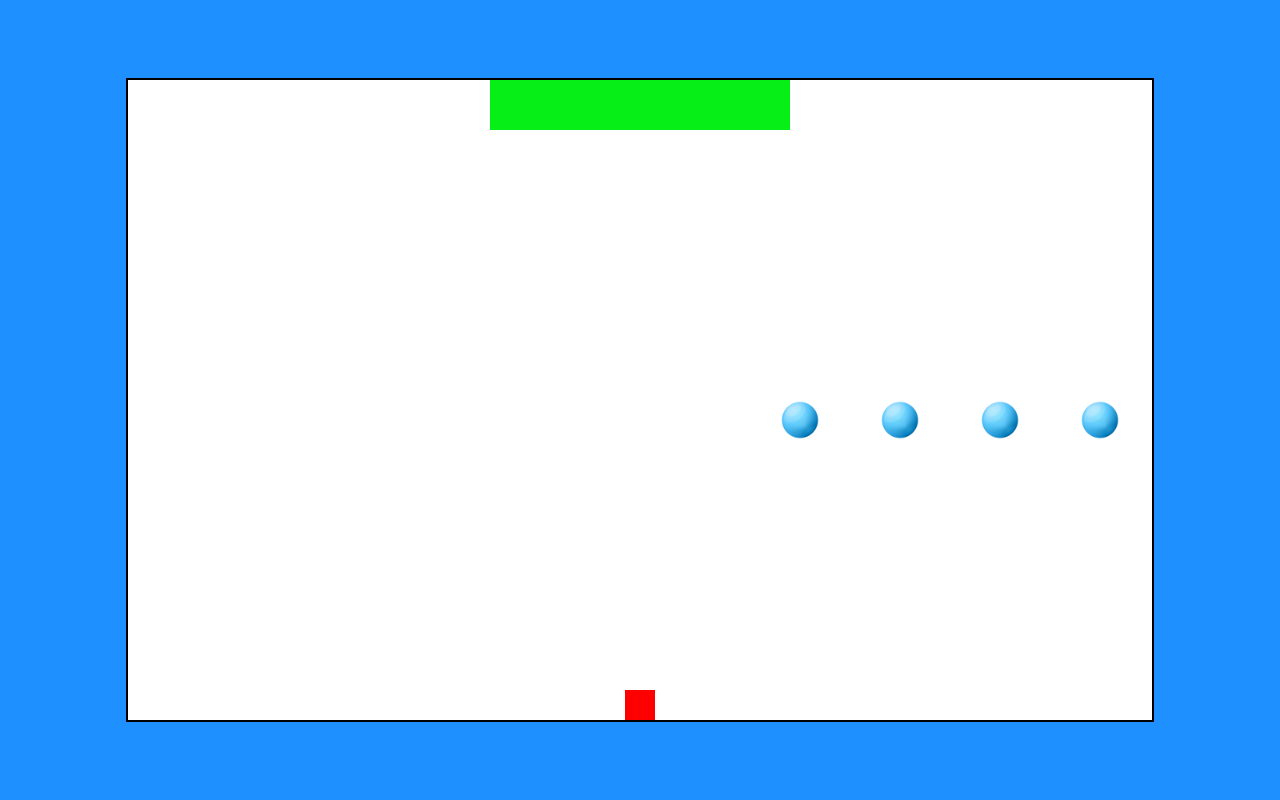
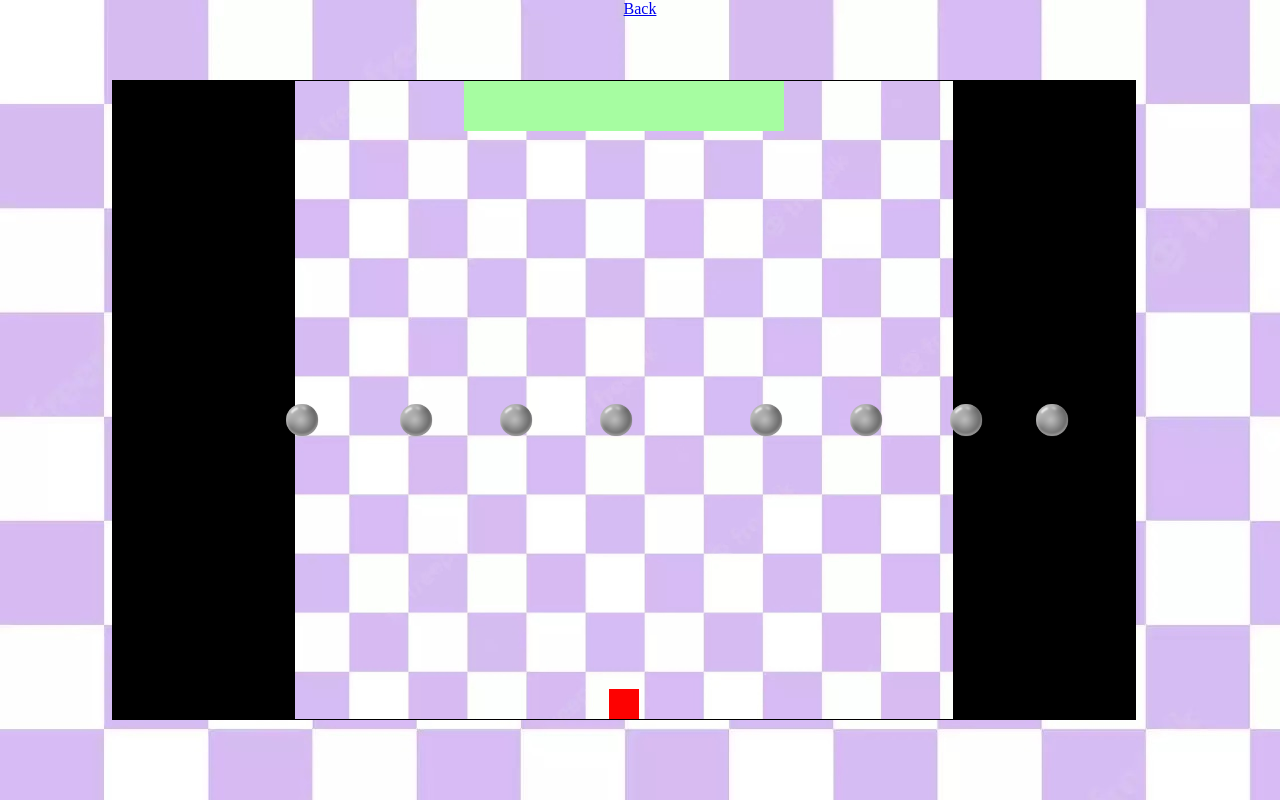
Before and after one commit to leogenuit/the-hardest-game, a plain HTML site: page index.html in a window 1280 px wide. Drawn offline with Linux system fonts and the light colour scheme.

Commit message:
add design

```diff
--- a/app.js
+++ /dev/null
@@ -1,275 +0,0 @@
-const world = document.querySelector("#game-board");
-const c = world.getContext("2d");
-
-world.width = world.clientWidth;
-world.height = world.clientHeight;
-
-let frames = 0;
-
-const keys = {
-  ArrowUp: { pressed: false },
-  ArrowDown: { pressed: false },
-  ArrowLeft: { pressed: false },
-  ArrowRight: { pressed: false },
-};
-
-class Player {
-  constructor() {
-    this.width = 30; // Largeur du player
-    this.height = 30; // Hauteur du player
-    this.position = {
-      x: (world.width - this.width) / 2,
-      y: world.height - this.height,
-    };
-  }
-  draw() {
-    c.fillStyle = "red"; // Le player sera un carré rouge
-    c.fillRect(this.position.x, this.position.y, this.width, this.height);
-  }
-
-  moveUp() {
-    this.position.y -= 3;
-  }
-  moveDown() {
-    this.position.y += 3;
-  }
-  moveLeft() {
-    this.position.x -= 3;
-  }
-  moveRight() {
-    this.position.x += 3;
-  }
-
-  update() {
-    // Prends la position du player
-    // Ajoute sa vitesse de déplacement
-    // Dessine à nouveau le player
-    for (const key in keys) {
-      switch (key) {
-        case "ArrowUp":
-          if (keys[key].pressed && this.position.y > 0) {
-            this.moveUp();
-          }
-          break;
-        case "ArrowDown":
-          if (
-            keys[key].pressed &&
-            this.position.y < world.height - this.height
-          ) {
-            this.moveDown();
-          }
-          break;
-        case "ArrowLeft":
-          if (keys[key].pressed && this.position.x > 0) {
-            this.moveLeft();
-          }
-          break;
-        case "ArrowRight":
-          if (keys[key].pressed && this.position.x < world.width - this.width) {
-            this.moveRight();
-          }
-          break;
-
-        default:
-          console.log("nothing here");
-          break;
-      }
-    }
-    this.draw();
-    // if (keys.ArrowLeft.pressed && this.position.x >= 0) {
-    //   this.velocity.x = -3;
-    // } else if (
-    //   keys.ArrowRight.pressed &&
-    //   this.position.x <= world.width - this.width
-    // ) {
-    //   this.velocity.x = +3;
-    // } else if (keys.ArrowUp.pressed && this.position.y >= 0) {
-    //   this.velocity.y = -3;
-    // } else if (
-    //   keys.ArrowDown.pressed &&
-    //   this.position.y <= world.height - this.height
-    // ) {
-    //   this.velocity.y = +3;
-    // } else {
-    //   this.velocity.x = 0;
-    //   this.velocity.y = 0;
-    // }
-  }
-}
-class ZoneWin {
-  constructor() {
-    this.width = 300;
-    this.height = 50;
-    this.position = {
-      x: world.width / 2 - this.width / 2,
-      y: 0,
-    };
-  }
-  draw() {
-    c.fillStyle = "rgb(6, 239, 22)";
-    c.fillRect(this.position.x, this.position.y, this.width, this.height);
-  }
-}
-class Ball {
-  constructor({ position }) {
-    this.velocity = {
-      x: 2,
-      y: 0,
-    };
-    this.image = null;
-    this.width = 40;
-    this.height = 40;
-    this.image = new Image();
-    this.image.src = "./blue-ball.jpeg";
-
-    this.position = {
-      x: position.x,
-      y: position.y,
-    };
-  }
-
-  draw() {
-    c.drawImage(
-      this.image,
-      this.position.x,
-      this.position.y,
-      this.width,
-      this.height
-    );
-  }
-
-  update({ velocity }) {
-    this.position.x += velocity.x;
-    this.position.y += velocity.y;
-    if (this.position.y + this.height === player.position) {
-      console.log("you'r died");
-    }
-    this.draw();
-  }
-}
-// class Grid {
-//   constructor() {
-//     this.position = { x: 0, y: 0 };
-//     this.velocity = { x: 0.5, y: 0 };
-//     this.arrayBalls = [];
-//     let rows = Math.floor((world.height / 34) * (1 / 3));
-//     const columns = Math.floor((world.width / 34) * (2 / 3));
-//     this.height = rows * 34;
-//     this.width = columns * 34;
-//     for (let x = 0; x < columns; x++) {
-//       for (let y = 0; y < rows; y++) {
-//         this.arrayBalls.push(
-//           new Ball({
-//             position: {
-//               x: x * 34,
-//               y: y * 34,
-//             },
-//           })
-//         );
-//       }
-//     }
-//   }
-//   update() {
-//     this.position.x += this.velocity.x;
-//     this.position.y += this.velocity.y;
-//     this.velocity.y = 0;
-//     if (this.position.x + this.width >= world.width || this.position.x == 0) {
-//       this.velocity.x = -this.velocity.x;
-//       this.velocity.y = 32;
-//     }
-//   }
-// }
-function finishedLevel() {
-  if (
-    player.position.y < zoneWin.position.y + zoneWin.height - player.height &&
-    player.position.x < zoneWin.position.x + zoneWin.width - player.width &&
-    player.position.x > zoneWin.position.x
-  )
-    console.log("⚜️⚡️💥🔥🌈 YOU WIN 🌈🔥💥⚜️⚡️ height");
-
-  {
-    //alert("⚜️⚡️💥🔥🌈 YOU WIN 🌈🔥💥⚜️⚡️");
-  }
-}
-// let grids = [new Grid()];
-const player = new Player(world);
-const zoneWin = new ZoneWin();
-// const badBall = new Ball(50, 50);
-// //Boucle d'animation
-// console.log(badBall);
-const groupOfBalls = [
-  new Ball({ position: { x: 50, y: world.height / 2 } }),
-  new Ball({ position: { x: 150, y: world.height / 2 } }),
-  new Ball({ position: { x: 250, y: world.height / 2 } }),
-  new Ball({ position: { x: 350, y: world.height / 2 } }),
-  new Ball({ position: { x: 500, y: world.height / 2 } }),
-  new Ball({ position: { x: 600, y: world.height / 2 } }),
-  new Ball({ position: { x: 700, y: world.height / 2 } }),
-  new Ball({ position: { x: 800, y: world.height / 2 } }),
-];
-
-const animationLoop = () => {
-  c.clearRect(0, 0, world.width, world.height);
-  zoneWin.draw();
-
-  player.update();
-  for (const ball of groupOfBalls) {
-    ball.update({ velocity: { x: 2, y: 0 } });
-  }
-  // badBall.update({ velocity: { x: 2, y: 0 } });
-  finishedLevel();
-
-  // grids.forEach((grid, indexGrid)=> {
-  //   grid.update();
-  //   grid.arrayBalls.forEach
-  // })
-
-  frames++;
-  requestAnimationFrame(animationLoop);
-};
-
-animationLoop();
-
-addEventListener("keydown", ({ key }) => {
-  //console.log(key);
-  switch (key) {
-    case "ArrowLeft":
-      keys.ArrowLeft.pressed = true;
-      // console.log("lefttttt");
-      break;
-    case "ArrowRight":
-      keys.ArrowRight.pressed = true;
-      // console.log("righttttt");
-      break;
-    case "ArrowUp":
-      keys.ArrowUp.pressed = true;
-      // console.log("uuuup");
-      break;
-    case "ArrowDown":
-      keys.ArrowDown.pressed = true;
-      // console.log("doooown");
-      break;
-  }
-});
-
-addEventListener("keyup", ({ key }) => {
-  //console.log(key);
-  switch (key) {
-    case "ArrowLeft":
-      keys.ArrowLeft.pressed = false;
-      // console.log("lefttttt");
-      break;
-    case "ArrowRight":
-      keys.ArrowRight.pressed = false;
-      // console.log("righttttt");
-      break;
-    case "ArrowUp":
-      keys.ArrowUp.pressed = false;
-      // console.log("uuuuuuuuuuuup");
-      break;
-    case "ArrowDown":
-      keys.ArrowDown.pressed = false;
-      // console.log("doooown");
-      break;
-  }
-});
--- a/index.html
+++ b/index.html
@@ -5,11 +5,12 @@
     <meta charset="UTF-8" />
     <meta http-equiv="X-UA-Compatible" content="IE=edge" />
     <meta name="viewport" content="width=device-width, initial-scale=1.0" />
-    <script src="./app.js" type="module"></script>
+    <script src="./js/app.js" type="module"></script>
     <link rel="stylesheet" href="./styles/style.css" />
     <title>⚜️ The Hardest Game ⚜️</title>
   </head>
   <body>
     <canvas id="game-board"></canvas>
+    <a href="main.html">Back</a>
   </body>
 </html>
--- /dev/null
+++ b/js/Ball.js
@@ -0,0 +1,39 @@
+export default class Ball {
+  constructor(c, player, { position }) {
+    this.c = c;
+    this.player = player;
+    this.velocity = {
+      x: 7,
+      y: 0,
+    };
+    this.image = null;
+    this.width = 40;
+    this.height = 40;
+    this.image = new Image();
+    this.image.src = "./../styles/img/ball.png";
+
+    this.position = {
+      x: position.x,
+      y: position.y,
+    };
+  }
+
+  draw() {
+    this.c.drawImage(
+      this.image,
+      this.position.x,
+      this.position.y,
+      this.width,
+      this.height
+    );
+  }
+
+  update() {
+    this.position.x += this.velocity.x;
+    this.position.y += this.velocity.y;
+    if (this.position.y + this.height === this.player.position) {
+      console.log("you'r died");
+    }
+    this.draw();
+  }
+}
--- /dev/null
+++ b/js/Player.js
@@ -0,0 +1,117 @@
+const keys = {
+  ArrowUp: { pressed: false },
+  ArrowDown: { pressed: false },
+  ArrowLeft: { pressed: false },
+  ArrowRight: { pressed: false },
+};
+
+export default class Player {
+  constructor(c, world) {
+    this.world = world;
+    this.c = c;
+    this.width = 30; // Largeur du player
+    this.height = 30; // Hauteur du player
+    this.position = {
+      x: (world.width - this.width) / 2,
+      y: world.height - this.height,
+    };
+  }
+  draw() {
+    this.c.fillStyle = "#fd0201"; // Le player sera un carré rouge
+    this.c.fillRect(this.position.x, this.position.y, this.width, this.height);
+  }
+
+  moveUp() {
+    this.position.y -= 3;
+  }
+  moveDown() {
+    this.position.y += 3;
+  }
+  moveLeft() {
+    this.position.x -= 3;
+  }
+  moveRight() {
+    this.position.x += 3;
+  }
+
+  update() {
+    for (const key in keys) {
+      switch (key) {
+        case "ArrowUp":
+          if (keys[key].pressed && this.position.y > 0) {
+            this.moveUp();
+          }
+          break;
+        case "ArrowDown":
+          if (
+            keys[key].pressed &&
+            this.position.y < this.world.height - this.height
+          ) {
+            this.moveDown();
+          }
+          break;
+        case "ArrowLeft":
+          if (keys[key].pressed && this.position.x > 0) {
+            this.moveLeft();
+          }
+          break;
+        case "ArrowRight":
+          if (
+            keys[key].pressed &&
+            this.position.x < this.world.width - this.width
+          ) {
+            this.moveRight();
+          }
+          break;
+
+        default:
+          console.log("nothing here");
+          break;
+      }
+    }
+    this.draw();
+  }
+}
+document.addEventListener("keydown", ({ key }) => {
+  //console.log(key);
+  switch (key) {
+    case "ArrowLeft":
+      keys.ArrowLeft.pressed = true;
+      // console.log("lefttttt");
+      break;
+    case "ArrowRight":
+      keys.ArrowRight.pressed = true;
+      // console.log("righttttt");
+      break;
+    case "ArrowUp":
+      keys.ArrowUp.pressed = true;
+      // console.log("uuuup");
+      break;
+    case "ArrowDown":
+      keys.ArrowDown.pressed = true;
+      // console.log("doooown");
+      break;
+  }
+});
+
+document.addEventListener("keyup", ({ key }) => {
+  //console.log(key);
+  switch (key) {
+    case "ArrowLeft":
+      keys.ArrowLeft.pressed = false;
+      // console.log("lefttttt");
+      break;
+    case "ArrowRight":
+      keys.ArrowRight.pressed = false;
+      // console.log("righttttt");
+      break;
+    case "ArrowUp":
+      keys.ArrowUp.pressed = false;
+      // console.log("uuuuuuuuuuuup");
+      break;
+    case "ArrowDown":
+      keys.ArrowDown.pressed = false;
+      // console.log("doooown");
+      break;
+  }
+});
--- /dev/null
+++ b/js/ZoneLose.js
@@ -0,0 +1,16 @@
+export default class ZoneLose {
+  constructor(c, world, position) {
+    this.c = c;
+    this.world = world;
+    (this.width = 182),
+      (this.height = 700),
+      (this.position = {
+        x: position === "right" ? this.world.width - this.width : 0,
+        y: 0,
+      });
+  }
+  draw() {
+    this.c.fillStyle = "#000";
+    this.c.fillRect(this.position.x, this.position.y, this.width, this.height);
+  }
+}
--- /dev/null
+++ b/js/ZoneWin.js
@@ -0,0 +1,15 @@
+export default class ZoneWin {
+  constructor(c, world) {
+    this.c = c;
+    this.width = 320;
+    this.height = 50;
+    this.position = {
+      x: world.width / 2 - this.width / 2,
+      y: 0,
+    };
+  }
+  draw() {
+    this.c.fillStyle = "#a6fda1";
+    this.c.fillRect(this.position.x, this.position.y, this.width, this.height);
+  }
+}
--- /dev/null
+++ b/js/app.js
@@ -0,0 +1,78 @@
+import Player from "./Player.js";
+import Ball from "./Ball.js";
+import ZoneLose from "./ZoneLose.js";
+import ZoneWin from "./ZoneWin.js";
+
+const world = document.querySelector("#game-board");
+const c = world.getContext("2d");
+
+world.width = world.clientWidth;
+world.height = world.clientHeight;
+
+let frames = 0;
+
+function finishedLevel() {
+  if (
+    player.position.y < zoneWin.position.y + zoneWin.height - player.height &&
+    player.position.x < zoneWin.position.x + zoneWin.width - player.width &&
+    player.position.x > zoneWin.position.x
+  )
+    console.log("⚜️⚡️💥🔥🌈 YOU WIN 🌈🔥💥⚜️⚡️ height");
+
+  {
+    //alert("⚜️⚡️💥🔥🌈 YOU WIN 🌈🔥💥⚜️⚡️");
+  }
+}
+function deadFence() {
+  if (
+    player.position.x < zoneLoseLeft.position.x + zoneLoseLeft.width ||
+    player.position.x + player.width > zoneLoseRight.position.x
+  ) {
+    player.position.x = (world.width - player.width) / 2;
+    player.position.y = world.height - player.height;
+
+    console.log("you're died :(");
+  }
+}
+function bounceBall() {
+  groupOfBalls.forEach((ball) => {
+    if (ball.position.x > world.width - ball.width || ball.position.x <= 0) {
+      ball.velocity.x *= -1;
+    }
+  });
+}
+
+const player = new Player(c, world);
+const zoneWin = new ZoneWin(c, world);
+const groupOfBalls = [
+  new Ball(c, player, { position: { x: 50, y: world.height / 2 } }),
+  new Ball(c, player, { position: { x: 150, y: world.height / 2 } }),
+  new Ball(c, player, { position: { x: 250, y: world.height / 2 } }),
+  new Ball(c, player, { position: { x: 500, y: world.height / 2 } }),
+  new Ball(c, player, { position: { x: 350, y: world.height / 2 } }),
+  new Ball(c, player, { position: { x: 600, y: world.height / 2 } }),
+  new Ball(c, player, { position: { x: 700, y: world.height / 2 } }),
+  new Ball(c, player, { position: { x: 800, y: world.height / 2 } }),
+];
+const zoneLoseLeft = new ZoneLose(c, world, "left");
+const zoneLoseRight = new ZoneLose(c, world, "right");
+
+const animationLoop = () => {
+  c.clearRect(0, 0, world.width, world.height);
+  zoneWin.draw();
+  zoneLoseLeft.draw();
+  zoneLoseRight.draw();
+
+  player.update();
+  for (const ball of groupOfBalls) {
+    ball.update();
+  }
+  bounceBall();
+  finishedLevel();
+  deadFence();
+
+  frames++;
+  requestAnimationFrame(animationLoop);
+};
+
+animationLoop();
--- /dev/null
+++ b/styles/index.css
@@ -0,0 +1,19 @@
+body {
+  margin: 0;
+  padding: 0;
+  background-color: #d6bbf1;
+  width: 100%;
+  text-align: center;
+}
+
+#game-board {
+  background-image: url("../styles/img/damier.jpg");
+  background-size: cover;
+  background-repeat: no-repeat;
+  width: 80%;
+  height: 80vh;
+  position: absolute;
+  top: 50%;
+  transform: translate(-50%, -50%);
+  border: 1px solid black;
+}
--- /dev/null
+++ b/styles/main.css
@@ -0,0 +1,36 @@
+* {
+  box-sizing: border-box;
+  margin: 0;
+  padding: 0;
+}
+body {
+  background-image: url("../styles/img/damier.jpg");
+}
+#title {
+  display: block;
+  margin: 0 auto;
+  padding-top: 150px;
+  width: 1000px;
+  height: 500px;
+}
+.container {
+  margin: 0 auto;
+  padding: 100px;
+  display: flex;
+  justify-content: space-evenly;
+  align-items: center;
+  width: 80%;
+}
+img {
+  width: 200px;
+  height: 80px;
+}
+
+.play:hover {
+  padding-left: 10px;
+  padding-right: 10px;
+}
+.rules:hover {
+  padding-left: 10px;
+  padding-right: 10px;
+}
--- /dev/null
+++ b/styles/rules.css
@@ -0,0 +1,29 @@
+* {
+  box-sizing: border-box;
+}
+body {
+  background-image: url("../styles/img/damier.jpg");
+}
+.container {
+  margin: 40px auto;
+  padding: 50px;
+  width: 60%;
+  font-size: 30px;
+  font-weight: bold;
+  text-align: center;
+  background: #5385d1;
+  border: 8px solid white;
+  border-radius: 2%;
+}
+
+img {
+  display: block;
+  margin: 130px auto;
+  width: 250px;
+  height: 80px;
+}
+
+img:hover {
+  padding-left: 10px;
+  padding-right: 10px;
+}
--- a/styles/style.css
+++ b/styles/style.css
@@ -1,17 +1,3 @@
-body {
-  margin: 0;
-  padding: 0;
-  background-color: dodgerblue;
-  width: 100%;
-  text-align: center;
-}
-
-#game-board {
-  background: white;
-  width: 80%;
-  height: 80vh;
-  position: absolute;
-  top: 50%;
-  transform: translate(-50%, -50%);
-  border: 2px solid black;
-}
+@import url("index.css");
+@import url("main.css");
+@import url("rules.css");
```
Also changed, not shown: main.html (added, +25 -0 lines), rules.html (added, +21 -0 lines), styles/img/Frame 3.png (added), styles/img/ball.png (renamed from ball.png), styles/img/blue-ball.jpeg (renamed from blue-ball.jpeg), styles/img/damier.jpg (added), styles/img/play.png (added), styles/img/rules.png (added), styles/img/titre.png (added).
